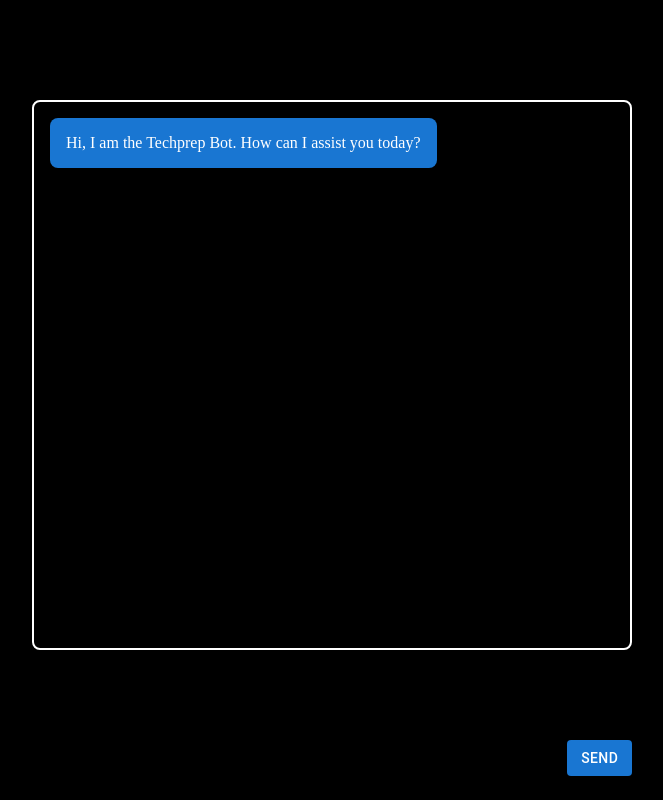
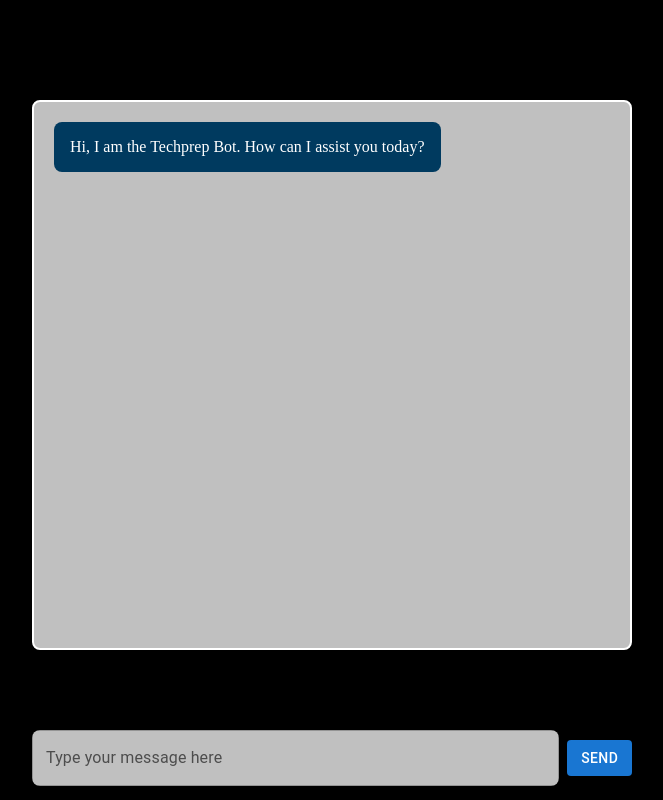
Before and after one commit to Rabia-Ghafoor/Tech-Prep-Bot, a Next.js app: page / in a window 1280 px wide. Shown: the part 240-1040 px from the top of the page, without its empty margins (308-971 px from the left). Built offline with nearby package versions, Linux system fonts and the light colour scheme; no server answers.

Commit message:
love what i am building

```diff
--- a/app/page.js
+++ b/app/page.js
@@ -1,5 +1,4 @@
-'use client';
-
+'use client'
 import React, { useState } from 'react';
 import { Box, Stack, TextField, Button } from '@mui/material';
 import styles from './page.module.css';
@@ -49,11 +48,9 @@ export default function Home() {
     };
 
     return (
-        <Box
-            className={styles.main}
-        >
+        <Box className={styles.main}>
             <Stack
-                className={styles.chatContainer} /* Apply the new class */
+                className={styles.chatContainer}
                 direction="column"
                 width="600px"
                 maxWidth="90%"
@@ -61,7 +58,6 @@ export default function Home() {
                 maxHeight="calc(100vh - 250px)"
                 border="2px solid white"
                 borderRadius={2}
-                padding={2}
                 spacing={2}
             >
                 {messages.map((msg, index) => (
@@ -72,8 +68,7 @@ export default function Home() {
                         width="100%"
                     >
                         <Box
-                            bgcolor={msg.role === 'assistant' ? 'primary.main' : 'secondary.main'}
-                            color="white"
+                            className={msg.role === 'assistant' ? styles.assistantMessage : styles.userMessage}
                             borderRadius={2}
                             padding={2}
                             maxWidth="80%"
@@ -93,6 +88,7 @@ export default function Home() {
                 className={styles.center}
             >
                 <TextField
+                    className={styles.textField}
                     label="Type your message here"
                     fullWidth
                     value={message}
@@ -101,11 +97,10 @@ export default function Home() {
                     disabled={loading}
                 />
                 <Button
+                    className={styles.sendButton}
                     variant="contained"
-                    color="primary"
                     onClick={sendMessage}
                     disabled={loading}
-                    sx={{ whiteSpace: 'nowrap' }}
                 >
                     {loading ? "Sending..." : "Send"}
                 </Button>
--- a/app/page.module.css
+++ b/app/page.module.css
@@ -1,13 +1,59 @@
-
+/* General layout */
 .main {
   display: flex;
   flex-direction: column;
-  justify-content: flex-start; /* Changed from space-between to flex-start */
+  justify-content: flex-start;
   align-items: center;
   padding: 6rem;
   min-height: 100vh;
+  background-color: black; /* Background outside the boxes */
 }
 
+/* Chat container styles */
+.chatContainer {
+  display: flex;
+  flex-direction: column;
+  justify-content: flex-start;
+  align-items: flex-start;
+  height: 100%;
+  width: 100%;
+  overflow-y: auto;
+  background-color: silver; /* Background inside the chat box */
+  color: black;
+  padding: 20px;
+  border-radius: 8px;
+}
+
+/* User message box styles */
+.userMessage {
+  background-color: #301934;
+  color: white;
+  padding: 10px;
+  border-radius: 8px;
+}
+
+/* Assistant message box styles */
+.assistantMessage {
+  background-color: #003a5f; /* Adjust to your primary color */
+  color: white;
+  padding: 10px;
+  border-radius: 8px;
+}
+
+/* Text field and send button styles */
+.textField {
+  background-color: silver;
+  color: black;
+  border-radius: 8px;
+}
+
+.sendButton {
+  background-color: silver;
+  color: black;
+  border-radius: 8px;
+}
+
+/* Other existing styles */
 .description {
   display: inherit;
   justify-content: inherit;
@@ -109,7 +155,8 @@
 .logo {
   position: relative;
 }
-/* Enable hover only on non-touch devices */
+
+/* Hover effects */
 @media (hover: hover) and (pointer: fine) {
   .card:hover {
     background: rgba(var(--card-rgb), 0.1);
@@ -127,7 +174,7 @@
   }
 }
 
-/* Mobile */
+/* Mobile styles */
 @media (max-width: 700px) {
   .content {
     padding: 4rem;
@@ -204,13 +251,14 @@
   }
 }
 
-/* Tablet and Smaller Desktop */
+/* Tablet and Smaller Desktop styles */
 @media (min-width: 701px) and (max-width: 1120px) {
   .grid {
     grid-template-columns: repeat(2, 50%);
   }
 }
 
+/* Dark mode styles */
 @media (prefers-color-scheme: dark) {
   .vercelLogo {
     filter: invert(1);
@@ -221,6 +269,7 @@
   }
 }
 
+/* Animation */
 @keyframes rotate {
   from {
     transform: rotate(360deg);
@@ -229,17 +278,3 @@
     transform: rotate(0deg);
   }
 }
-
-
-
-
-/* Add this new class to handle alignment for the chat box */
-.chatContainer {
-  display: flex;
-  flex-direction: column;
-  justify-content: flex-start; /* Ensure messages start from the top */
-  align-items: flex-start;
-  height: 100%;
-  width: 100%;
-  overflow-y: auto; /* Allow scrolling if the content exceeds height */
-}
```
